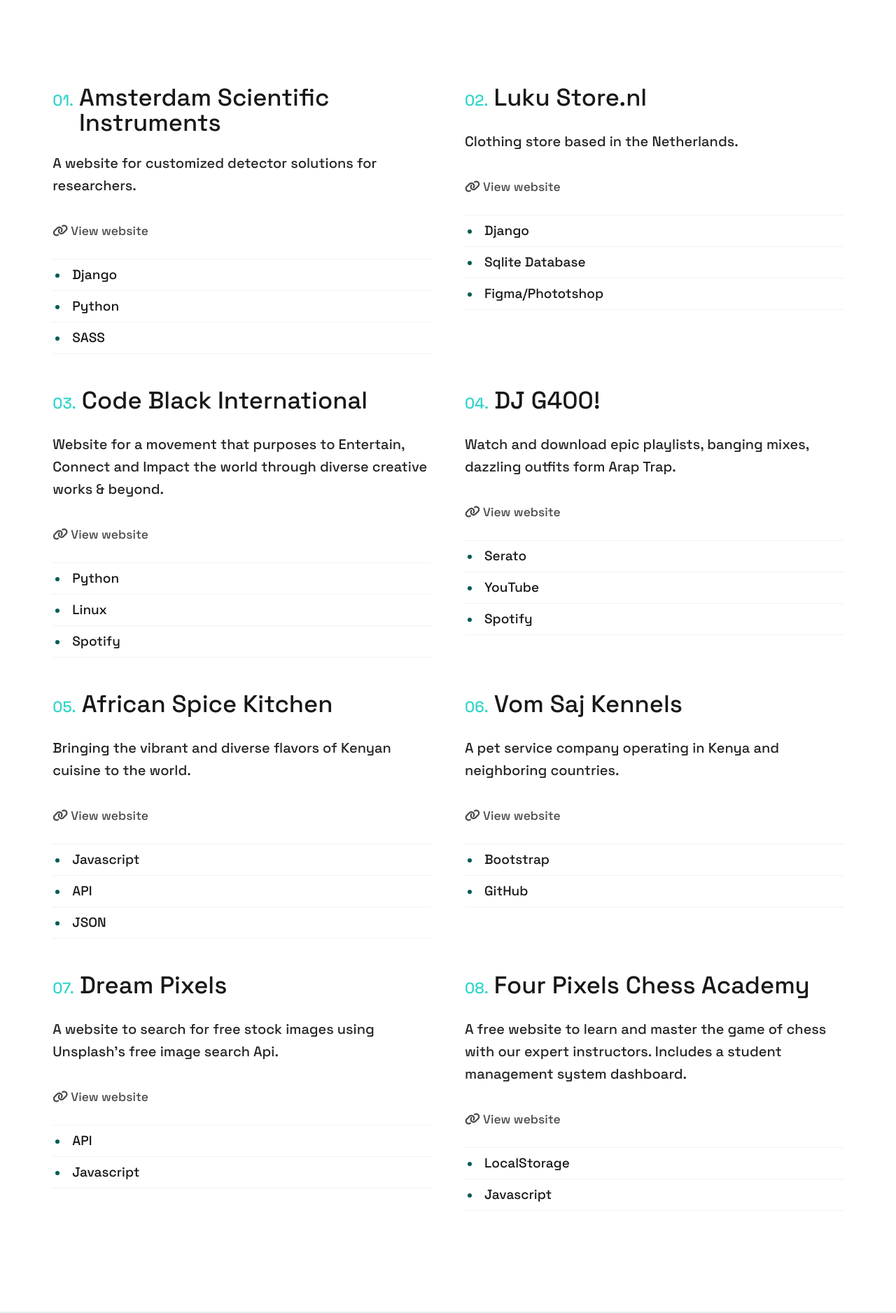
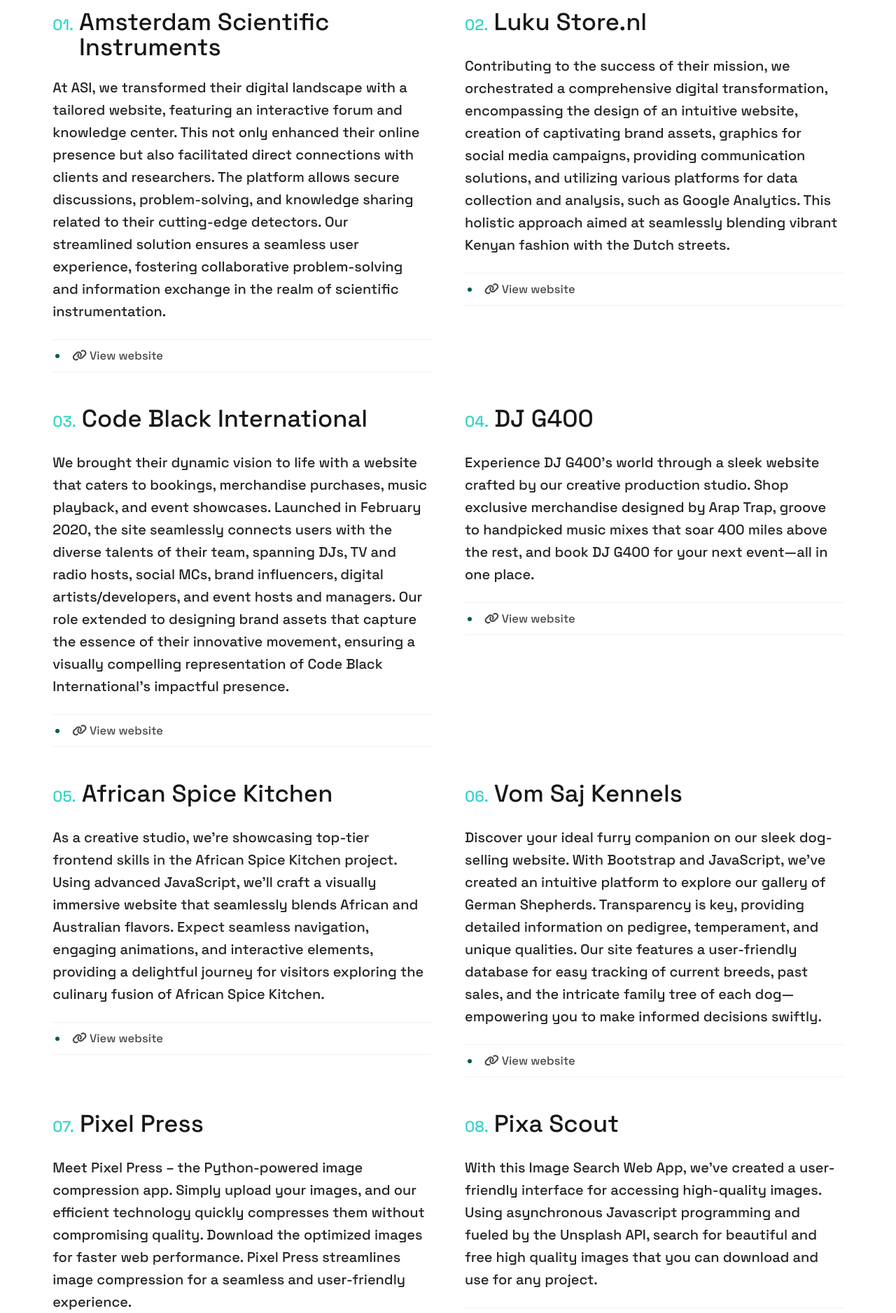
Before and after one commit to fourpixels-studio/fourpixels-studio, a Django app: page /services/web-app-development/ in a window 1280 px wide. Shown: the part 923-2800 px from the top of the page at 70% size. Run offline with Django 4.2, Linux system fonts and the light colour scheme; data comes from the database, SQL or seed files in the repository; some libraries are stand-ins or nearby versions.

Commit message:
Add files via upload

```diff
--- a/website/templates/services_web_development.html
+++ b/website/templates/services_web_development.html
@@ -7,8 +7,10 @@
     <div class="row">
       <div class="column xl-12">
         <h1 class="page-title">
-          <span class="page-title__small-type text-pretitle">Services</span>
-          {{ web_development_heading|safe }}
+          <span class="page-title__small-type text-pretitle"
+            >Services / Portfolio</span
+          >
+          Web/App Development
         </h1>
       </div>
     </div>
@@ -36,197 +38,47 @@
     <div class="row">
       <div class="column xl-12 grid-block">
         <div class="grid-full grid-list-items list-items show-ctr">
+          <!-- end list-items__item -->
+          {% for client in clients %}
           <div class="grid-list-items__item list-items__item">
             <div class="list-items__item-header">
-              <h3 class="list-items__item-title">
-                Amsterdam Scientific Instruments
-              </h3>
+              <h3 class="list-items__item-title">{{ client.company_name }}</h3>
             </div>
             <div class="list-items__item-text">
-              <p>
-                A website for customized detector solutions for researchers.
-                <br />
-                <br />
-                <a class="small link_unstyled" href="https://amscins.com/"
-                  ><i class="fa-solid fa-link"></i> View website</a
-                >
-              </p>
+              <p>{{ client.description }}</p>
 
+              {% if client.blog_link %}
               <ul class="list-services">
-                <li>Django</li>
-                <li>Python</li>
-                <li>SASS</li>
+                <li>
+                  <i class="fa-solid fa-link"></i>
+                  <a
+                    class="small link_unstyled"
+                    href="{{ client.website_link }}"
+                    >Try App</a
+                  >
+                </li>
+                <li>
+                  <a
+                    class="small link_unstyled"
+                    href="{% url 'blog_detail' slug=client.blog_link|safe %}"
+                    ><i class="fa-solid fa-link"></i> {{ client.app_link }}</a
+                  >
+                </li>
               </ul>
+              {% else %}
+              <ul class="list-services">
+                <li>
+                  <a
+                    class="small link_unstyled"
+                    href="{{ client.website_link }}"
+                    ><i class="fa-solid fa-link"></i> {{ client.link_name }}</a
+                  >
+                </li>
+              </ul>
+              {% endif %}
             </div>
           </div>
-          <!-- end list-items__item -->
-          <div class="grid-list-items__item list-items__item">
-            <div class="list-items__item-header">
-              <h3 class="list-items__item-title">Luku Store.nl</h3>
-            </div>
-            <div class="list-items__item-text">
-              <p>
-                Clothing store based in the Netherlands. <br />
-                <br />
-                <a class="small link_unstyled" href="https://lukustore.nl/"
-                  ><i class="fa-solid fa-link"></i> View website</a
-                >
-              </p>
-
-              <ul class="list-services">
-                <li>Django</li>
-                <li>Sqlite Database</li>
-                <li>Figma/Phototshop</li>
-              </ul>
-            </div>
-          </div>
-          <!-- end list-items__item -->
-          <div class="grid-list-items__item list-items__item">
-            <div class="list-items__item-header">
-              <h3 class="list-items__item-title">Code Black International</h3>
-            </div>
-            <div class="list-items__item-text">
-              <p>
-                Website for a movement that purposes to Entertain, Connect and
-                Impact the world through diverse creative works & beyond.
-                <br />
-                <br />
-                <a class="small link_unstyled" href="https://codeblackintl.com/"
-                  ><i class="fa-solid fa-link"></i> View website</a
-                >
-              </p>
-
-              <ul class="list-services">
-                <li>Python</li>
-                <li>Linux</li>
-                <li>Spotify</li>
-              </ul>
-            </div>
-          </div>
-          <!-- end list-items__item -->
-          <div class="grid-list-items__item list-items__item">
-            <div class="list-items__item-header">
-              <h3 class="list-items__item-title">DJ G400!</h3>
-            </div>
-            <div class="list-items__item-text">
-              <p>
-                Watch and download epic playlists, banging mixes, dazzling
-                outfits form Arap Trap.
-                <br />
-                <br />
-                <a
-                  class="small link_unstyled"
-                  href="https://4ourpixels.com/djg400.html#allMixes"
-                  ><i class="fa-solid fa-link"></i> View website</a
-                >
-              </p>
-
-              <ul class="list-services">
-                <li>Serato</li>
-                <li>YouTube</li>
-                <li>Spotify</li>
-              </ul>
-            </div>
-          </div>
-          <!-- end list-items__item -->
-          <div class="grid-list-items__item list-items__item">
-            <div class="list-items__item-header">
-              <h3 class="list-items__item-title">African Spice Kitchen</h3>
-            </div>
-            <div class="list-items__item-text">
-              <p>
-                Bringing the vibrant and diverse flavors of Kenyan cuisine to
-                the world.
-                <br />
-                <br />
-                <a
-                  class="small link_unstyled"
-                  href="https://4ourpixels.4ourpixels.github.io/African-Spice-Kitchen/"
-                  ><i class="fa-solid fa-link"></i> View website</a
-                >
-              </p>
-
-              <ul class="list-services">
-                <li>Javascript</li>
-                <li>API</li>
-                <li>JSON</li>
-              </ul>
-            </div>
-          </div>
-          <!-- end list-items__item -->
-          <div class="grid-list-items__item list-items__item">
-            <div class="list-items__item-header">
-              <h3 class="list-items__item-title">Vom Saj Kennels</h3>
-            </div>
-            <div class="list-items__item-text">
-              <p>
-                A pet service company operating in Kenya and neighboring
-                countries.
-                <br />
-                <br />
-                <a
-                  class="small link_unstyled"
-                  href="https://4ourpixels.github.io/Vom-Saj-Kennels/"
-                  ><i class="fa-solid fa-link"></i> View website</a
-                >
-              </p>
-
-              <ul class="list-services">
-                <li>Bootstrap</li>
-                <li>GitHub</li>
-              </ul>
-            </div>
-          </div>
-          <!-- end list-items__item -->
-          <div class="grid-list-items__item list-items__item">
-            <div class="list-items__item-header">
-              <h3 class="list-items__item-title">Dream Pixels</h3>
-            </div>
-            <div class="list-items__item-text">
-              <p>
-                A website to search for free stock images using Unsplash's free
-                image search Api.
-                <br />
-                <br />
-                <a
-                  class="small link_unstyled"
-                  href="https://4ourpixels.github.io/Vom-Saj-Kennels/gallery.html"
-                  ><i class="fa-solid fa-link"></i> View website</a
-                >
-              </p>
-
-              <ul class="list-services">
-                <li>API</li>
-                <li>Javascript</li>
-              </ul>
-            </div>
-          </div>
-          <!-- end list-items__item -->
-          <div class="grid-list-items__item list-items__item">
-            <div class="list-items__item-header">
-              <h3 class="list-items__item-title">Four Pixels Chess Academy</h3>
-            </div>
-            <div class="list-items__item-text">
-              <p>
-                A free website to learn and master the game of chess with our
-                expert instructors. Includes a student management system
-                dashboard.
-                <br />
-                <br />
-                <a
-                  class="small link_unstyled"
-                  href="https://4ourpixels.github.io/School-Website/"
-                  ><i class="fa-solid fa-link"></i> View website</a
-                >
-              </p>
-
-              <ul class="list-services">
-                <li>LocalStorage</li>
-                <li>Javascript</li>
-              </ul>
-            </div>
-          </div>
-          <!-- end list-items__item -->
+          {% endfor %}
         </div>
         <!-- grid-list-items -->
       </div>
```
Also changed, not shown: website/templates/services.html (+6 -4 lines).
